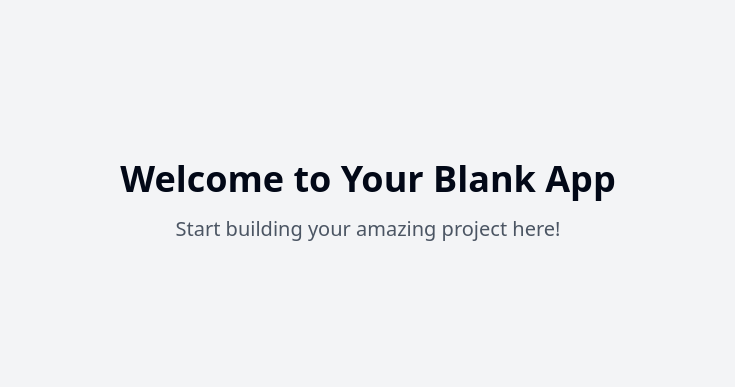
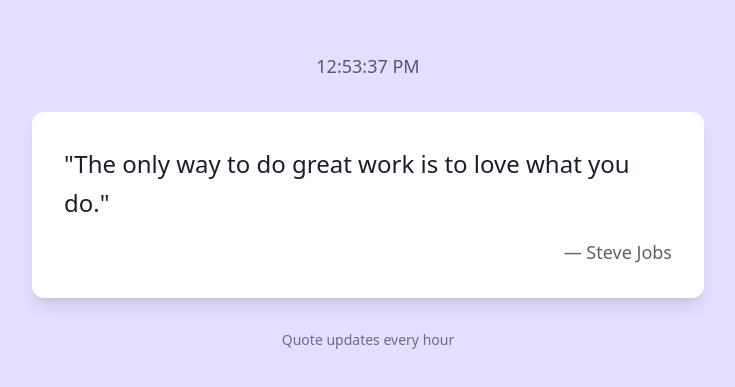
Before and after one commit to kostpr2015/quotess, a React (Vite) app: page / in a window 1280 px wide. Shown: the part 199-586 px from the top of the page, without its empty margins (272-1007 px from the left). Built offline with nearby package versions, Linux system fonts and the light colour scheme.

Commit message:
Add motivational quote feature
Implement a feature to display a different motivational quote every hour.

```diff
--- /dev/null
+++ b/src/components/QuoteDisplay.tsx
@@ -0,0 +1,69 @@
+
+import React, { useState, useEffect } from 'react';
+import { quotes } from '../data/quotes';
+
+const QuoteDisplay = () => {
+  const [currentQuote, setCurrentQuote] = useState(quotes[0]);
+  const [fadeIn, setFadeIn] = useState(true);
+
+  const getCurrentHour = () => new Date().getHours();
+  const [currentHour, setCurrentHour] = useState(getCurrentHour());
+  const [currentTime, setCurrentTime] = useState(new Date().toLocaleTimeString());
+
+  useEffect(() => {
+    // Update quote based on current hour
+    const updateQuote = () => {
+      const hour = getCurrentHour();
+      if (hour !== currentHour) {
+        setFadeIn(false);
+        setTimeout(() => {
+          const index = hour % quotes.length;
+          setCurrentQuote(quotes[index]);
+          setCurrentHour(hour);
+          setFadeIn(true);
+        }, 500);
+      }
+    };
+
+    // Update time every second
+    const updateTime = () => {
+      setCurrentTime(new Date().toLocaleTimeString());
+      updateQuote();
+    };
+
+    // Initial update
+    updateQuote();
+
+    // Set up intervals
+    const timeInterval = setInterval(updateTime, 1000);
+
+    return () => clearInterval(timeInterval);
+  }, [currentHour]);
+
+  return (
+    <div className="min-h-screen flex flex-col items-center justify-center p-6 bg-[#E5DEFF]">
+      <div className="max-w-2xl w-full">
+        <div className="text-center mb-8">
+          <p className="text-lg font-medium text-[#1A1F2C]/70">{currentTime}</p>
+        </div>
+        <div
+          className={`bg-white p-8 rounded-xl shadow-lg transform transition-opacity duration-500 ${
+            fadeIn ? 'opacity-100' : 'opacity-0'
+          }`}
+        >
+          <blockquote className="text-2xl font-medium text-[#1A1F2C] mb-4 leading-relaxed">
+            "{currentQuote.text}"
+          </blockquote>
+          <p className="text-right text-lg text-[#1A1F2C]/70">
+            — {currentQuote.author}
+          </p>
+        </div>
+        <div className="mt-8 text-center text-sm text-[#1A1F2C]/60">
+          Quote updates every hour
+        </div>
+      </div>
+    </div>
+  );
+};
+
+export default QuoteDisplay;
--- /dev/null
+++ b/src/data/quotes.ts
@@ -0,0 +1,35 @@
+
+export const quotes = [
+  {
+    text: "The only way to do great work is to love what you do.",
+    author: "Steve Jobs"
+  },
+  {
+    text: "Success is not final, failure is not fatal: it is the courage to continue that counts.",
+    author: "Winston Churchill"
+  },
+  {
+    text: "Believe you can and you're halfway there.",
+    author: "Theodore Roosevelt"
+  },
+  {
+    text: "Everything you've ever wanted is sitting on the other side of fear.",
+    author: "George Addair"
+  },
+  {
+    text: "The future belongs to those who believe in the beauty of their dreams.",
+    author: "Eleanor Roosevelt"
+  },
+  {
+    text: "Don't watch the clock; do what it does. Keep going.",
+    author: "Sam Levenson"
+  },
+  {
+    text: "The only limit to our realization of tomorrow will be our doubts of today.",
+    author: "Franklin D. Roosevelt"
+  },
+  {
+    text: "The way to get started is to quit talking and begin doing.",
+    author: "Walt Disney"
+  }
+];
--- a/src/pages/Index.tsx
+++ b/src/pages/Index.tsx
@@ -1,14 +1,8 @@
-// Update this page (the content is just a fallback if you fail to update the page)
+
+import QuoteDisplay from "../components/QuoteDisplay";
 
 const Index = () => {
-  return (
-    <div className="min-h-screen flex items-center justify-center bg-gray-100">
-      <div className="text-center">
-        <h1 className="text-4xl font-bold mb-4">Welcome to Your Blank App</h1>
-        <p className="text-xl text-gray-600">Start building your amazing project here!</p>
-      </div>
-    </div>
-  );
+  return <QuoteDisplay />;
 };
 
 export default Index;
```
